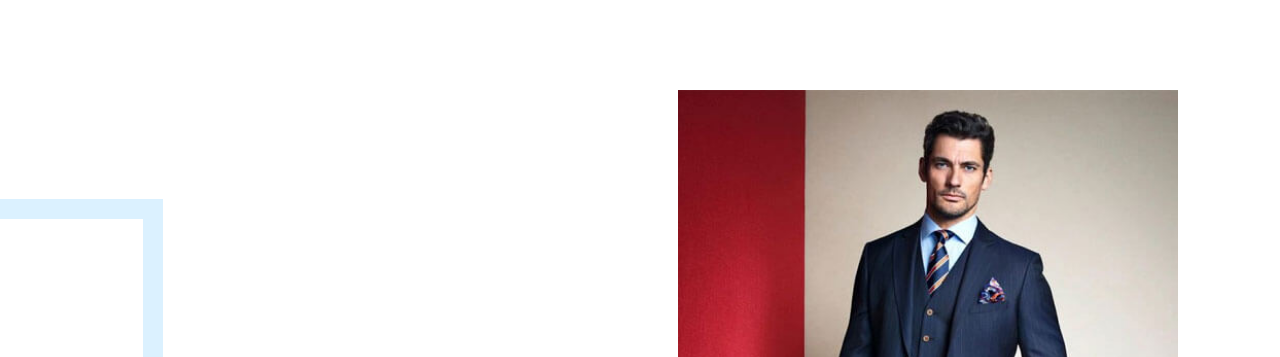
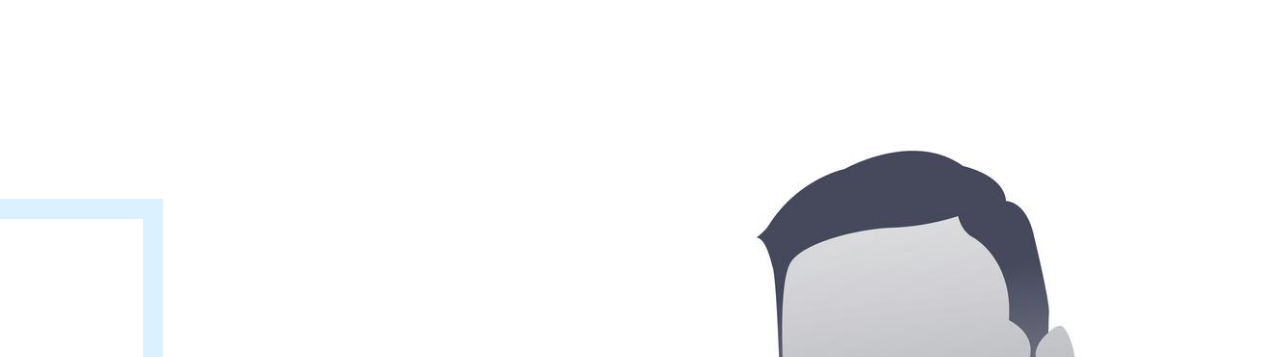
Before and after one commit to CPH-D/Branding-Portfolio, a plain HTML site: page index.html in a window 1280 px wide. Shown: the part 74-431 px from the top of the page. Drawn offline with nearby package versions, Linux system fonts and the light colour scheme.

Commit message:
switched placeholder img

```diff
--- a/css/landing-page/top-section.css
+++ b/css/landing-page/top-section.css
@@ -61,7 +61,7 @@
 }
 
 #top .img .background-img{
-    background: url('../../img/production/placeholder-profile.jpg');
+    background: url('../../img/placeholder-pic.jpg');
     background-position: top center;
     background-repeat: no-repeat;
     background-size: cover;
```
Also changed, not shown: img/placeholder-img.jpg (added), img/placeholder-pic.jpg (added).
